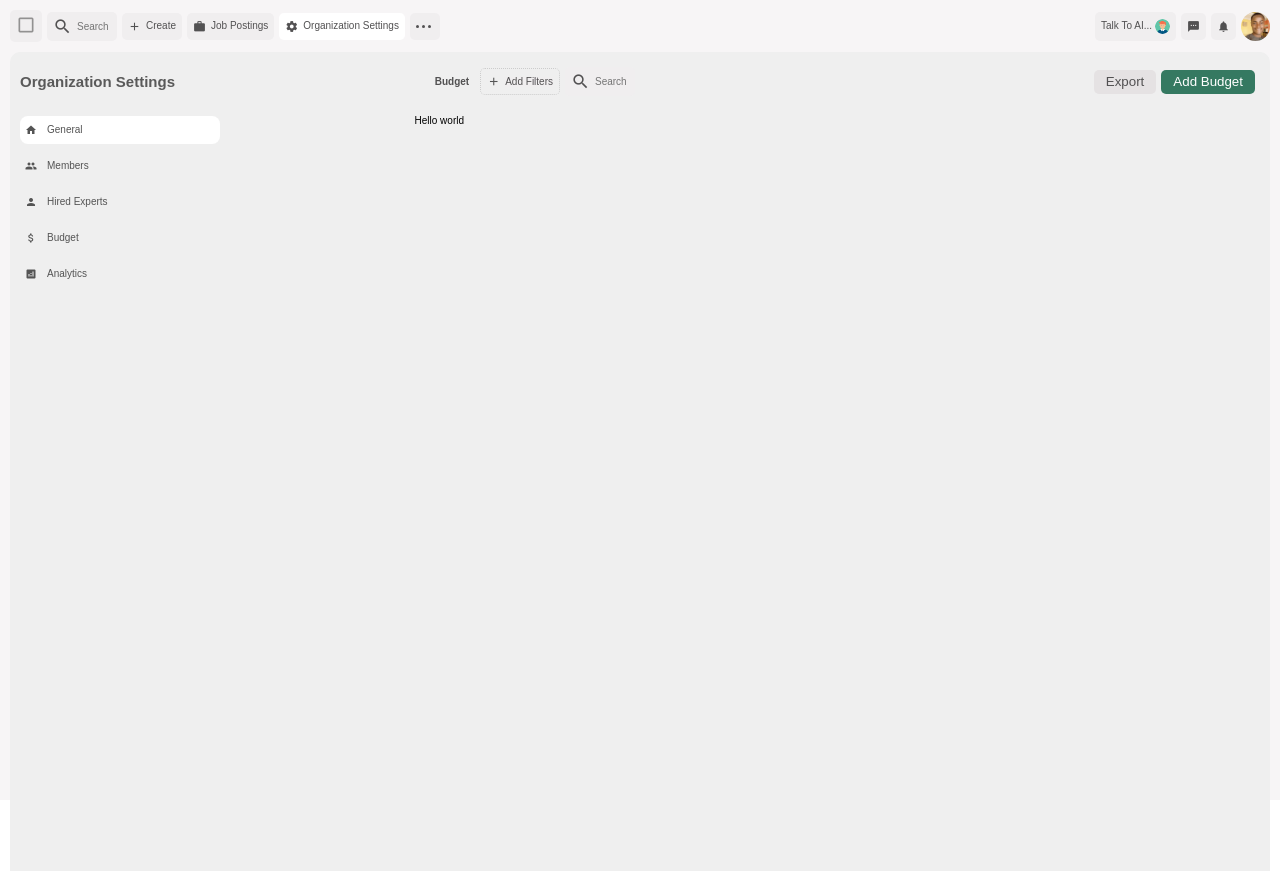
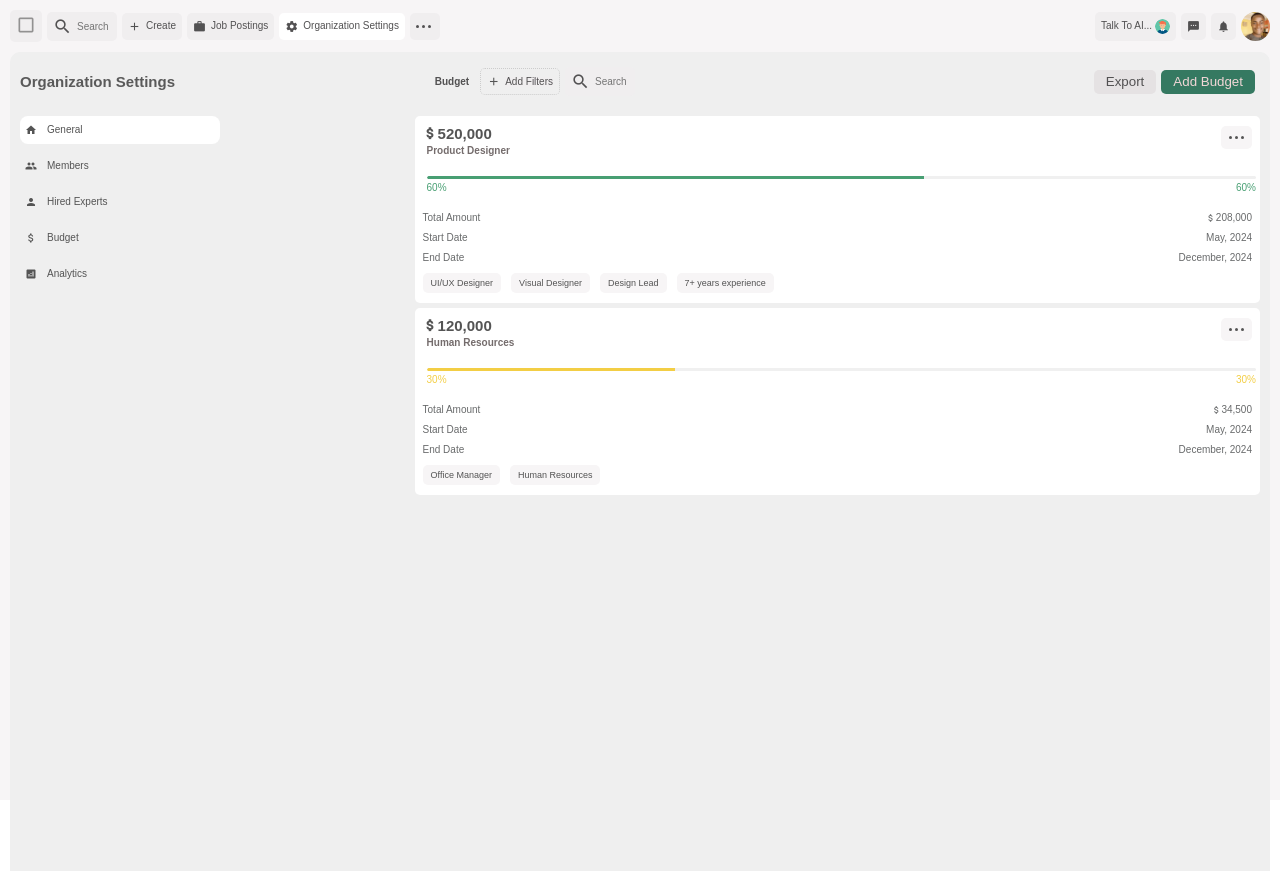
Before and after one commit to BrainDoe/mov-tst, an Angular app: page /dashboard/main in a window 1280 px wide. Built offline with nearby package versions, Linux system fonts and the light colour scheme.

Commit message:
Card design and functions complete

```diff
--- /dev/null
+++ b/src/app/dashboard/components/dashboard-card/dashboard-card.component.html
@@ -0,0 +1,66 @@
+<div class="card">
+  <div class="card-top">
+    <div class="amount-role">
+      <div>
+        <i class="material-icons">attach_money</i>
+        <span>{{ cardData.amount }}</span>
+      </div>
+      <h4>{{ cardData.role }}</h4>
+    </div>
+    <div class="more">
+      <div class="dots">
+        <div class="dot"></div>
+        <div class="dot"></div>
+        <div class="dot"></div>
+      </div>
+    </div>
+  </div>
+  <div class="progress-bar-container">
+    <!-- Progress Bar -->
+    <div class="progress-bar">
+      <div
+        class="progress"
+        [style.width.%]="cardData.progressValue"
+        [style.background-color]="getProgressColor(cardData.progressValue)"
+      ></div>
+    </div>
+
+    <!-- Percentage Display -->
+    <div class="progress-percentage-container">
+      <div
+        class="progress-percentage"
+        [style.color]="getProgressColor(cardData.progressValue)"
+      >
+        {{ cardData.progressValue }}%
+      </div>
+      <div
+        class="progress-percentage"
+        [style.color]="getProgressColor(cardData.progressValue)"
+      >
+        {{ cardData.progressValue }}%
+      </div>
+    </div>
+  </div>
+  <div class="details">
+    <div class="total-amount">
+      <p>Total Amount</p>
+      <div>
+        <i class="material-icons">attach_money</i>
+        <span>{{ cardData.totalAmount }}</span>
+      </div>
+    </div>
+    <div class="start-date">
+      <p>Start Date</p>
+      <span>{{ cardData.startDate }}</span>
+    </div>
+    <div class="end-date">
+      <p>End Date</p>
+      <span>{{ cardData.endDate }}</span>
+    </div>
+  </div>
+  <div class="skill-set">
+    <button *ngFor="let skills of cardData.skillSet" type="button">
+      {{ skills }}
+    </button>
+  </div>
+</div>
--- /dev/null
+++ b/src/app/dashboard/components/dashboard-card/dashboard-card.component.scss
@@ -0,0 +1,153 @@
+.card {
+  padding: 1rem 0.8rem;
+  background-color: #ffffff;
+  border-radius: 0.5rem;
+  margin-bottom: 0.5rem;
+  width: 100%;
+
+  .card-top {
+    display: flex;
+    align-items: normal;
+    justify-content: space-between;
+    margin-bottom: 0.5rem;
+
+    .amount-role {
+      div {
+        margin-bottom: 0.5rem;
+        display: flex;
+        align-items: center;
+        justify-content: flex-start;
+
+        i,
+        span {
+          color: #545454;
+          font-size: 1.5rem;
+          font-weight: bolder;
+        }
+      }
+
+      h4 {
+        font-size: 1rem;
+        margin-left: 0.4rem;
+        color: #746c6c;
+      }
+    }
+
+    .more {
+      .dots {
+        display: flex;
+        align-items: center;
+        justify-content: center;
+        gap: 0.3rem;
+        background-color: #f7f5f6;
+        padding: 1rem 0.8rem;
+        border-radius: 0.5rem;
+
+        .dot {
+          width: 0.3rem;
+          height: 0.3rem;
+          border-radius: 50%;
+          background-color: #545454;
+        }
+      }
+    }
+  }
+
+  .progress-bar-container {
+    width: 100%;
+    margin: 2rem 0 2rem 0.4rem;
+    margin-left: 0.4rem;
+    margin-top: 2rem;
+
+    .progress-bar {
+      width: 100%;
+      height: 0.3rem;
+      background-color: #f0f0f0;
+      border-radius: 1rem;
+      overflow: hidden;
+      position: relative;
+
+      .progress {
+        height: 100%;
+        background-color: #489f73;
+        border-radius: 10px 0 0 10px;
+        transition: width 0.3s ease-in-out;
+
+        // &.progress-color {
+        //   background-color: #f3ce45;
+        // }
+      }
+    }
+
+    .progress-percentage-container {
+      display: flex;
+      align-items: center;
+      justify-content: space-between;
+
+      .progress-percentage {
+        margin-top: 0.4rem;
+        font-size: 1rem;
+        color: #545454;
+      }
+    }
+  }
+
+  .details {
+    .total-amount,
+    .start-date,
+    .end-date {
+      display: flex;
+      align-items: center;
+      justify-content: space-between;
+      margin-bottom: 1rem;
+    }
+
+    .total-amount {
+      p {
+        font-size: 1rem;
+        color: #686a6b;
+      }
+
+      div {
+        display: flex;
+        align-items: center;
+        justify-content: space-between;
+
+        i,
+        span {
+          font-size: 1rem;
+          color: #686a6b;
+        }
+      }
+    }
+
+    .start-date,
+    .end-date {
+      p {
+        font-size: 1rem;
+        color: #686a6b;
+      }
+
+      span {
+        font-size: 1rem;
+        color: #686a6b;
+      }
+    }
+  }
+
+  .skill-set {
+    display: flex;
+    align-items: center;
+    gap: 1rem;
+
+    button {
+      display: inline-block;
+      border: none;
+      background-color: #f7f5f6;
+      border-radius: 0.5rem;
+      font-size: 0.9rem;
+      color: #545454;
+      padding: 0.5rem 0.8rem;
+    }
+  }
+}
--- /dev/null
+++ b/src/app/dashboard/components/dashboard-card/dashboard-card.component.ts
@@ -0,0 +1,16 @@
+import { Component, Input } from '@angular/core';
+import { CardData } from '../dashboard-main-area/dashboard-main-area.component';
+
+@Component({
+  selector: 'app-dashboard-card',
+  templateUrl: './dashboard-card.component.html',
+  styleUrl: './dashboard-card.component.scss',
+})
+export class DashboardCardComponent {
+  @Input({ required: true }) cardData!: CardData;
+
+  // Method to dynamically determine the background color
+  getProgressColor(progressValue: number): string {
+    return progressValue < 50 ? '#F3CE45' : '#489F73';
+  }
+}
--- /dev/null
+++ b/src/app/dashboard/components/dashboard-main-area/dashboard-main-area.component.html
@@ -0,0 +1,6 @@
+<div class="container">
+  <app-dashboard-card
+    *ngFor="let card of cardData"
+    [cardData]="card"
+  ></app-dashboard-card>
+</div>
--- /dev/null
+++ b/src/app/dashboard/components/dashboard-main-area/dashboard-main-area.component.ts
@@ -0,0 +1,46 @@
+import { Component, OnInit } from '@angular/core';
+
+export interface CardData {
+  amount: string;
+  role: string;
+  totalAmount: string;
+  startDate: Date | string;
+  endDate: Date | string;
+  skillSet: string[];
+  progressValue: number;
+}
+
+@Component({
+  selector: 'app-dashboard-main-area',
+  templateUrl: './dashboard-main-area.component.html',
+  styleUrl: './dashboard-main-area.component.scss',
+})
+export class DashboardMainAreaComponent implements OnInit {
+  cardData: CardData[] = [
+    {
+      amount: '520,000',
+      role: 'Product Designer',
+      totalAmount: '208,000',
+      startDate: 'May, 2024',
+      endDate: 'December, 2024',
+      skillSet: [
+        'UI/UX Designer',
+        'Visual Designer',
+        'Design Lead',
+        '7+ years experience',
+      ],
+      progressValue: 60,
+    },
+    {
+      amount: '120,000',
+      role: 'Human Resources',
+      totalAmount: '34,500',
+      startDate: 'May, 2024',
+      endDate: 'December, 2024',
+      skillSet: ['Office Manager', 'Human Resources'],
+      progressValue: 30,
+    },
+  ];
+
+  ngOnInit(): void {}
+}
--- a/src/app/dashboard/dashboard.module.ts
+++ b/src/app/dashboard/dashboard.module.ts
@@ -6,12 +6,16 @@ import { FormsModule, ReactiveFormsModule } from '@angular/forms';
 import { MainComponent } from './pages/main/main.component';
 import { DashboardTopheaderComponent } from './pages/dashboard-topheader/dashboard-topheader.component';
 import { DashboardSidebarComponent } from './pages/dashboard-sidebar/dashboard-sidebar.component';
+import { DashboardCardComponent } from './components/dashboard-card/dashboard-card.component';
+import { DashboardMainAreaComponent } from './components/dashboard-main-area/dashboard-main-area.component';
 
 @NgModule({
   declarations: [
     MainComponent,
     DashboardTopheaderComponent,
-    DashboardSidebarComponent
+    DashboardSidebarComponent,
+    DashboardCardComponent,
+    DashboardMainAreaComponent,
   ],
   imports: [
     CommonModule,
--- a/src/app/dashboard/pages/main/main.component.html
+++ b/src/app/dashboard/pages/main/main.component.html
@@ -27,7 +27,9 @@
       <div class="sidebar">
         <app-dashboard-sidebar></app-dashboard-sidebar>
       </div>
-      <div class="main-area">Hello world</div>
+      <div class="main-area">
+        <app-dashboard-main-area></app-dashboard-main-area>
+      </div>
     </div>
   </div>
 </div>
--- a/src/app/dashboard/pages/main/main.component.scss
+++ b/src/app/dashboard/pages/main/main.component.scss
@@ -117,7 +117,7 @@
 
           &.add-budget {
             background-color: #357961;
-            color: #ffffff;
+            color: #f1d7d7;
           }
           &.export {
             background-color: #e5e2e3;
```
Also changed, not shown: src/app/dashboard/components/dashboard-main-area/dashboard-main-area.component.scss (added).
